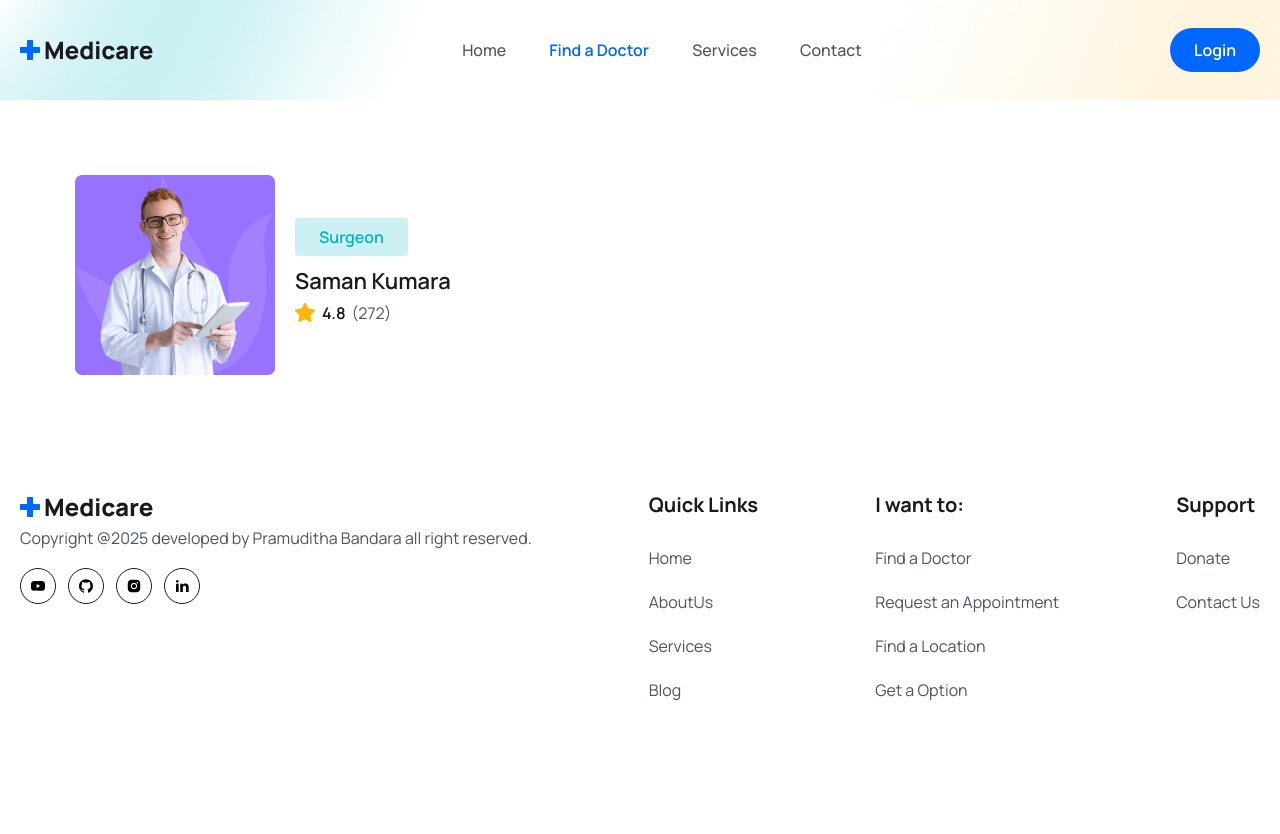
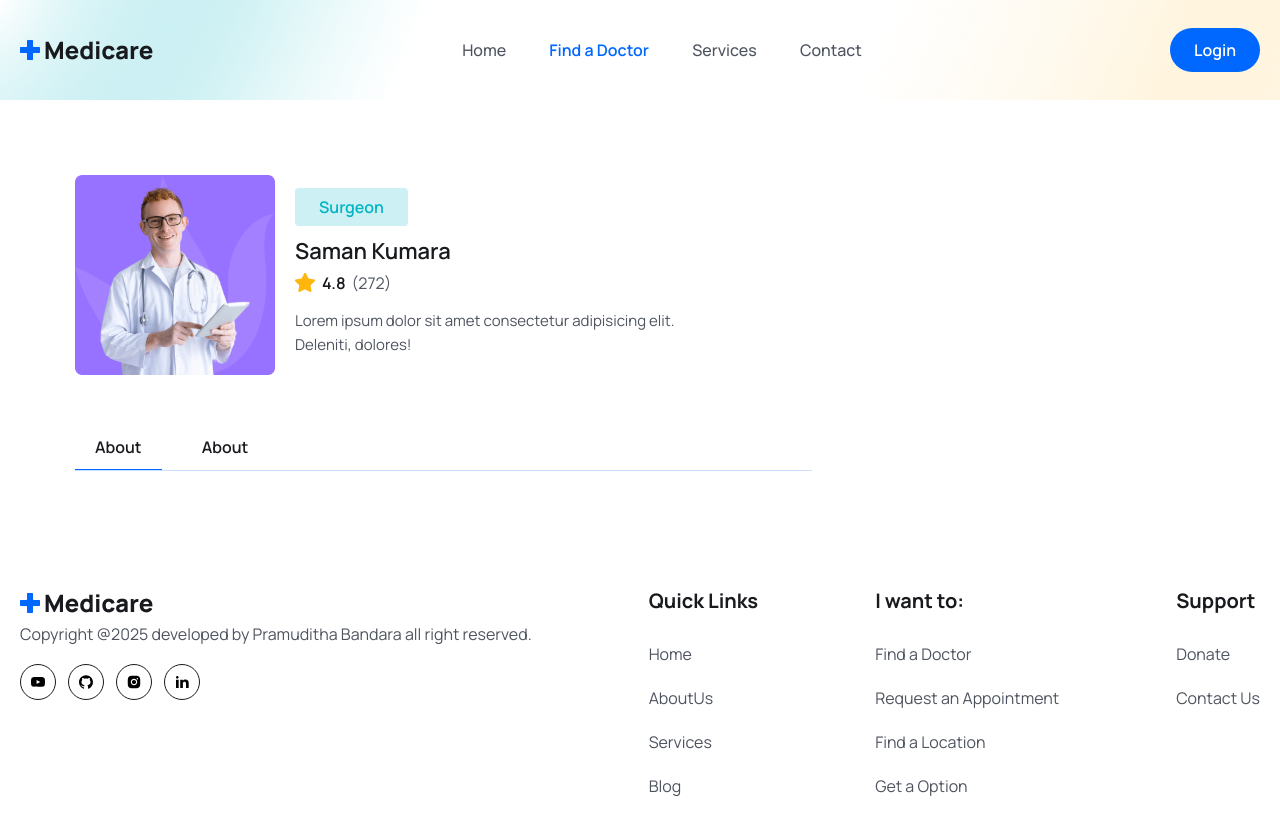
Before and after one commit to KMPKBandara/MediQ, a React (Vite) app in the folder frontend/: page /doctors/1 in a window 1280 px wide. Shown: the top 834 px of the page. Before the commit the page ends 800 px from the top, so only its background shows below. Built offline with nearby package versions, Linux system fonts and the light colour scheme.

Commit message:
Update Doctor Details

```diff
--- /dev/null
+++ b/frontend/src/pages/Doctors/DoctorAbout.jsx
@@ -0,0 +1,7 @@
+import React from "react";
+
+const DoctorAbout = () => {
+  return <div>DocAbout</div>;
+};
+
+export default DoctorAbout;
--- a/frontend/src/pages/Doctors/DoctorDetails.jsx
+++ b/frontend/src/pages/Doctors/DoctorDetails.jsx
@@ -1,8 +1,10 @@
-import React from "react";
+import React, { useState } from "react";
 import doctorImg from "../../assets/images/doctor-img02.png";
 import starIcon from "../../assets/images/Star.png";
 
 const DoctorDetails = () => {
+  const [tab, setTab] = useState("about");
+
   return (
     <section>
       <div className="max-w-[1170px] px-5 mx-auto">
@@ -27,8 +29,40 @@ const DoctorDetails = () => {
                     (272)
                   </span>
                 </div>
+
+                <p className="text_para text-[14px] leading-6 md:text-[15px] lg:max-w-[390px]">
+                  Lorem ipsum dolor sit amet consectetur adipisicing elit.
+                  Deleniti, dolores!
+                </p>
               </div>
             </div>
+            <div className="mt-[50px] border-b border-solid border-[#0066ff34]">
+              <button
+                onClick={() => setTab("about")}
+                className={`py-2 px-5 mr-5 text-[16px] leading-7 text-headingColor font-semibold
+                           ${
+                             tab === "about"
+                               ? "border-b border-solid border-primaryColor"
+                               : ""
+                           }`}
+              >
+                About
+              </button>
+
+              <button
+                onClick={() => setTab("feedback")}
+                className={`py-2 px-5 mr-5 text-[16px] leading-7 text-headingColor font-semibold
+                           ${
+                             tab === "feedback"
+                               ? "border-b border-solid border-primaryColor"
+                               : ""
+                           }`}
+              >
+                About
+              </button>
+            </div>
+            <div></div>
+            <div></div>
           </div>
         </div>
       </div>
--- a/frontend/src/routes/Routers.jsx
+++ b/frontend/src/routes/Routers.jsx
@@ -1,4 +1,3 @@
-import React from "react";
 import { Routes, Route } from "react-router-dom";
 import Home from "../pages/Home";
 import Doctors from "../pages/Doctors/Doctors";
```
Also changed, not shown: 1 other file (tests, documents, lock files or other folders).
